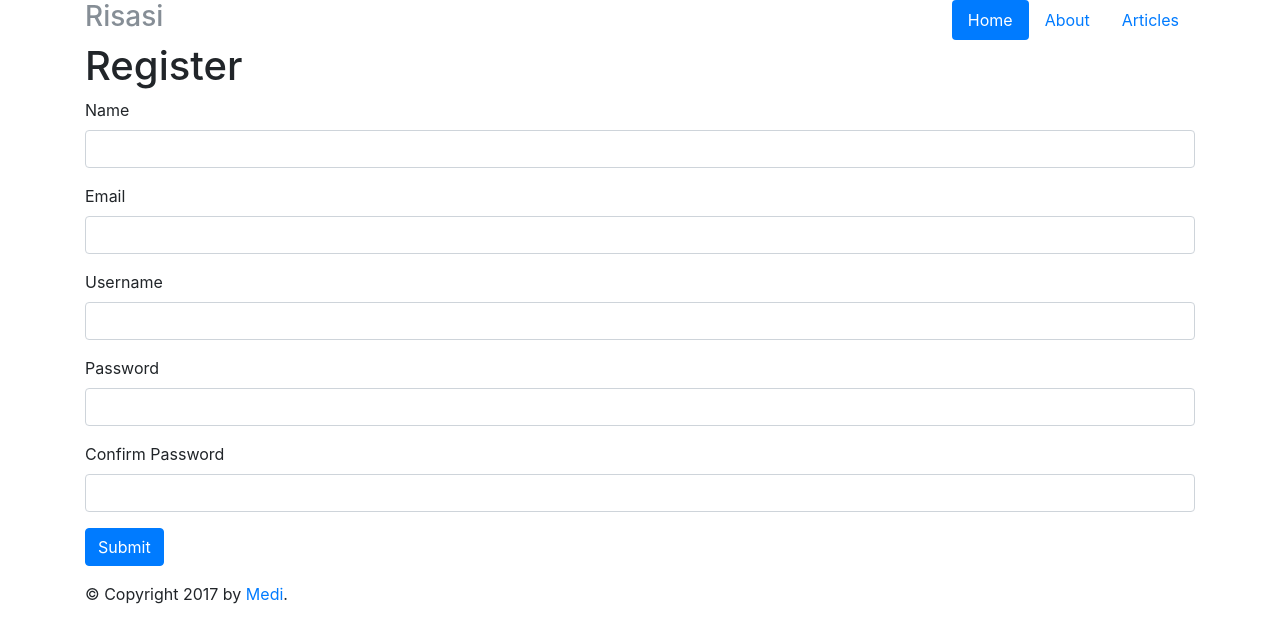
After one commit to morisasy/learning-flask, a Flask app: page /register in a window 1280 px wide. The commit adds this page. Shown: the top 643 px of the page. Run offline with Flask 2, Linux system fonts and the light colour scheme; some libraries are stand-ins or nearby versions.

Commit message:
Register form

```diff
--- /dev/null
+++ b/app.py
@@ -0,0 +1,54 @@
+from flask import Flask, render_template, flash, redirect, url_for, session, request, logging
+from data import Articles
+#from flask_mysqldb import MySQL
+from wtforms import Form, StringField, TextAreaField, PasswordField, validators
+from passlib.hash import sha256_crypt
+from functools import wraps
+
+# application instance
+app = Flask(__name__)
+
+Articles = Articles()
+
+@app.route('/')
+def index():
+    return render_template('home.html')
+
+@app.route('/about')
+def about():
+    return render_template('about.html')
+
+@app.route('/articles')
+def articles():
+    return render_template('article.html', articles = Articles)
+
+
+@app.route('/article/<string:id>/')
+def article(id):
+    return render_template('article.html', id = id)
+
+
+# Register Form Class
+class RegisterForm(Form):
+    name = StringField('Name', [validators.Length(min=1, max=50)])
+    username = StringField('Username', [validators.Length(min=4, max=25)])
+    email = StringField('Email', [validators.Length(min=6, max=50)])
+    password = PasswordField('Password', [
+        validators.DataRequired(),
+        validators.EqualTo('confirm', message='Passwords do not match')
+    ])
+    confirm = PasswordField('Confirm Password')
+
+# User Register
+@app.route('/register', methods=['GET', 'POST'])
+def register():
+    form = RegisterForm(request.form)
+    if request.method == 'POST' and form.validate():
+        #name = form.name.data
+        #email = form.email.data
+        #username = form.username.data
+        return render_template('register.html', form = form)
+    return render_template('register.html', form = form)
+
+if __name__ == '__main__':
+    app.run(debug = True)
--- a/requirements.txt
+++ b/requirements.txt
@@ -1,6 +1,7 @@
 click==6.7
 Flask==0.12.2
 Flask-Passlib==0.1
+Flask-Script==2.0.6
 Flask-WTF==0.14.2
 freeze==1.0.10
 itsdangerous==0.24
--- a/templates/about.html
+++ b/templates/about.html
@@ -2,5 +2,6 @@
 
 {% block body %}
   <h1>About Us</h1>
-  <p>Lorem ipsum dolor sit amet, consectetur adipisicing elit, sed do eiusmod tempor incididunt ut labore et dolore magna aliqua. Ut enim ad minim veniam, quis nostrud exercitation ullamco laboris nisi ut aliquip ex ea commodo consequat. Duis aute irure dolor in reprehenderit in voluptate velit esse cillum dolore eu fugiat nulla pariatur. Excepteur sint occaecat cupidatat non proident, sunt in culpa qui officia deserunt mollit anim id est laborum. </p>
+  <p>Lorem ipsum dolor sit amet, consectetur adipisicing elit, sed do eiusmod tempor incididunt ut labore et dolore magna aliqua. Ut enim ad minim veniam, quis nostrud exercitation ullamco laboris nisi ut aliquip ex ea commodo consequat. </p>
+  <p>Duis aute irure dolor in reprehenderit in voluptate velit esse cillum dolore eu fugiat nulla pariatur. Excepteur sint occaecat cupidatat non proident, sunt in culpa qui officia deserunt mollit anim id est laborum. </p>
 {% endblock %}
--- a/templates/base.html
+++ b/templates/base.html
@@ -13,7 +13,7 @@
 
 <body>
 
-    {% include 'includes/navbar.html' %}
+    {% include 'includes/_navbar.html' %}
 
   <div class = "container">
     {% block body %} {% endblock %}
--- /dev/null
+++ b/templates/includes/_formhelpers.html
@@ -0,0 +1,9 @@
+{% macro render_field(field) %}
+  {{ field.label }}
+  {{ field(**kwargs)|safe }}
+  {% if field.errors %}
+    {% for error in field.errors %}
+      <span class="help-inline">{{ error }}</span>
+    {% endfor %}
+  {% endif %}
+{% endmacro %}
--- /dev/null
+++ b/templates/register.html
@@ -0,0 +1,26 @@
+{% extends 'base.html' %}
+
+{% block body %}
+
+  <h1>Register</h1>
+ {% from "includes/_formhelpers.html" import render_field %}
+  <form method="POST" action="">
+    <div class="form-group">
+      {{render_field(form.name, class_="form-control")}}
+    </div>
+    <div class="form-group">
+      {{render_field(form.email, class_="form-control")}}
+    </div>
+    <div class="form-group">
+      {{render_field(form.username, class_="form-control")}}
+    </div>
+    <div class="form-group">
+      {{render_field(form.password, class_="form-control")}}
+    </div>
+    <div class="form-group">
+      {{render_field(form.confirm, class_="form-control")}}
+    </div>
+    <p><input type="submit" class="btn btn-primary" value="Submit"></p>
+  </form>
+
+{% endblock %}
```
Also changed, not shown: routes.py (deleted, +0 -25 lines), templates/includes/_navbar.html (renamed from templates/includes/navbar.html), 1 other file.
